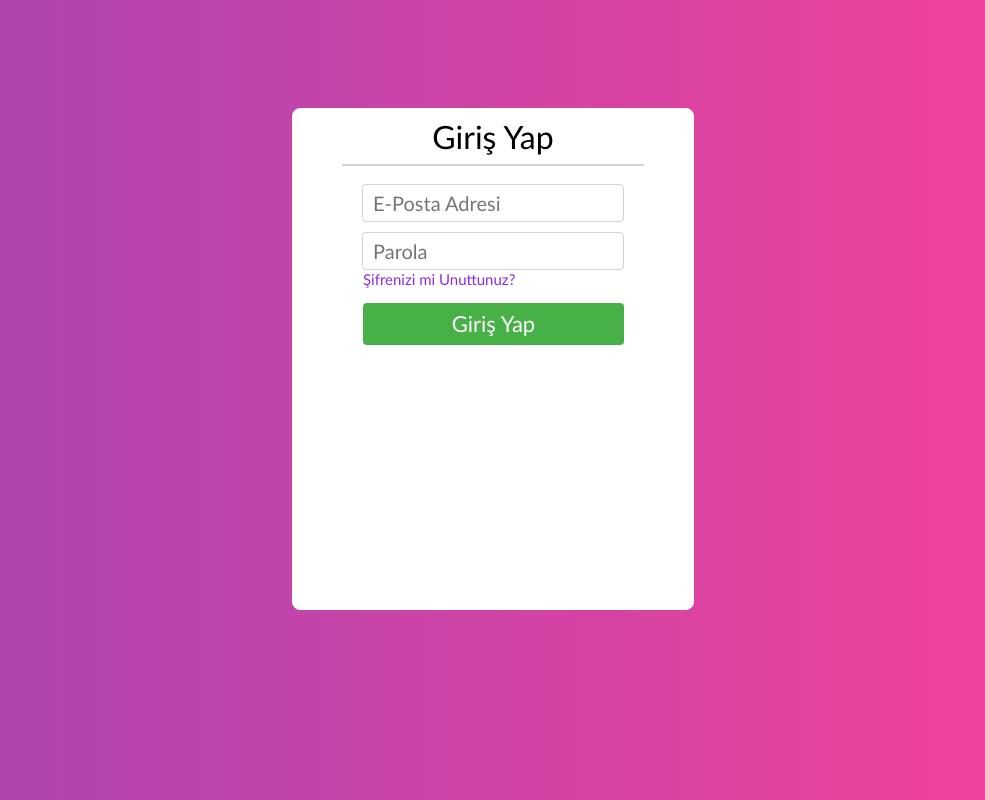
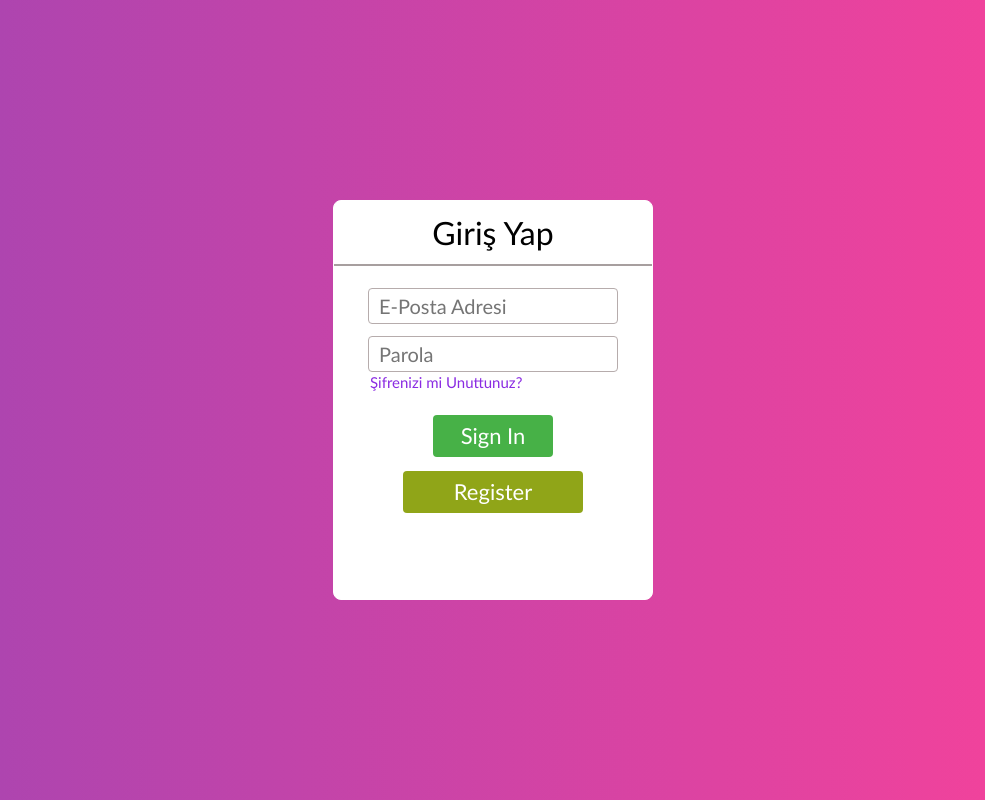
Before and after one commit to frostaybek/Simple-Login-Menu-2, a plain HTML site: page index.html in a window 1280 px wide. Shown: the whole page, without its empty margins (147-1132 px from the left). Drawn offline with Linux system fonts and the light colour scheme.

Commit message:
Updated
2.3.2022 Updated

```diff
--- a/index.html
+++ b/index.html
@@ -4,33 +4,20 @@
     <meta charset="UTF-8">
     <meta http-equiv="X-UA-Compatible" content="IE=edge">
     <meta name="viewport" content="width=device-width, initial-scale=1.0">
-    <title>Document</title>
+    <title>Ayaz Aybek - Purple Login</title>
     <link rel="stylesheet" href="./style.css">
 </head>
 <body>
-
     <div id="div">
-
-        <p id="p">Giriş Yap</p> <hr color="lightgrey" id="hr">
-
+        <p id="p">Giriş Yap</p>
+        <hr class="hr">
         <form action="#">
-
             <input type="email" placeholder="E-Posta Adresi" id="email" autocomplete="off">
-
-            <input type="password" placeholder="Parola" id="password" autocomplete="off"><br>
-
-            <a href="#" id="a">Şifrenizi mi Unuttunuz?</a> <br>
-
-            <input type="button" value="Giriş Yap" id="button">
-
-
-
-
-
-
-
+            <input type="password" placeholder="Parola" id="password" autocomplete="off">
+            <a href="#" id="a">Şifrenizi mi Unuttunuz?</a>
+            <input type="button" value="Sign In" id="button">
+            <input type="button" value="Register" id="button-2">
         </form>
     </div>
-
 </body>
 </html>
--- a/style.css
+++ b/style.css
@@ -1,79 +1,82 @@
+*{
+    margin: 0;
+    padding: 0;
+    box-sizing: border-box;
+    font-family: calibri;
+}
+
 body{
     display: flex;
     flex-direction: column;
     justify-content: center;
     align-items: center;
     background: -webkit-linear-gradient(left, #a445b2, #fa4299);
+    height: 100vh;
+    width: 100%;
+}
+
+::selection{
+    color: white;
+    background-color: rgb(128, 1, 128);
 }
 
 #div{
-    border: 1px solid white;
+    border: 1px solid rgb(255, 255, 255);
     border-radius: 8px;
-    height: 500px;
-    width: 400px;
-    margin-top: 100px;
-    background-color: white;
+    height: 400px;
+    width: 320px;
+    background-color: rgb(255, 255, 255);
 }
 
 #p{
-    margin: 0%;
-    padding: 0%;
-    font-family: calibri;
     text-align: center;
     font-size: 32px;
-    margin-top: 8px;
-    user-select: none;
+    margin-top: 12px;
 }
 
-#hr{
-    width: 300px;
+.hr{
+   border: none;
+   height: 2px;
+   background-color: rgb(167, 159, 159);
+   margin: 12px 0px;
 }
 
 #email{
-    margin: 0%;
-    padding: 0%;
-    font-family: calibri;
     height: 36px;
     width: 250px;
     outline: none;
-    caret-color: turquoise;
-    border: 1px solid lightgray;
+    caret-color: rgb(0, 0, 0);
+    border: 1px solid rgb(182, 172, 172);
     border-radius: 4px;
-    margin-left: 69px;
-    margin-top: 10px;
     padding-left: 10px;
     font-size: 20px;
     user-select: none;
+    display: block;
+    margin: 0 auto;
+    margin-top: 22px;
 }
 
 #password{
-    margin: 0%;
-    padding: 0%;
-    font-family: calibri;
     height: 36px;
     width: 250px;
     outline: none;
-    caret-color: turquoise;
-    border: 1px solid lightgray;
+    caret-color: black;
+    border: 1px solid rgb(182, 172, 172);
     border-radius: 4px;
-    margin-left: 69px;
-    margin-top: 10px;
     padding-left: 10px;
     font-size: 20px;
     user-select: none;
-
+    display: block;
+    margin: 0 auto;
+    margin-top: 12px;
 }
 
 a{
-    font-family: calibri;
     text-decoration: none;
-    padding: 0%;
     color: blueviolet;
     font-size: 15px;
-    display: inline-block;
-    margin-left: 70px;
-    transition: 0.3s;
-    user-select: none;
+    margin-left: 36px;
+    transition: all ease 0.3s;
 }
 
 a:hover{
@@ -82,22 +85,19 @@ a:hover{
 
 a:active{
    color: #0095f6;
-
 }
 
 #button{
-    margin: 0%;
-    padding: 0%;
-    font-family: calibri;
     height: 42px;
-    width: 261px;
+    width: 120px;
     outline: none;
-    border: 0px;
-    color: white;
+    border: none;
+    color: rgb(255, 255, 255);
     border-radius: 4px;
     cursor: pointer;
-    margin-left: 70px;
-    margin-top: 14px;
+    margin: 0 auto;
+    display: block;
+    margin-top: 24px;
     font-size: 22px;
     background-color: rgb(71, 177, 71);
     transition: 0.3s;
@@ -106,10 +106,36 @@ a:active{
 }
 
 #button:hover{
-    box-shadow: 0 1px 0px 0px blueviolet;
-    background-color: #0095f6;
+    background-color: rgb(45, 134, 45);
 }
 
 #button:active{
     transform: translateY(2px);
 }
+
+#button-2{
+    height: 42px;
+    width: 180px;
+    outline: none;
+    border: none;
+    color: rgb(255, 255, 255);
+    border-radius: 4px;
+    cursor: pointer;
+    margin: 0 auto;
+    display: block;
+    margin-top: 14px;
+    font-size: 22px;
+    background-color: rgb(144, 165, 24);
+    transition: 0.3s;
+    padding-bottom: 2px;
+    user-select: none;
+    margin-bottom: 22px;
+}
+
+#button-2:hover{
+    background-color: rgb(96, 110, 11);
+}
+
+#button-2:active{
+    transform: translateY(2px);
+}
```
